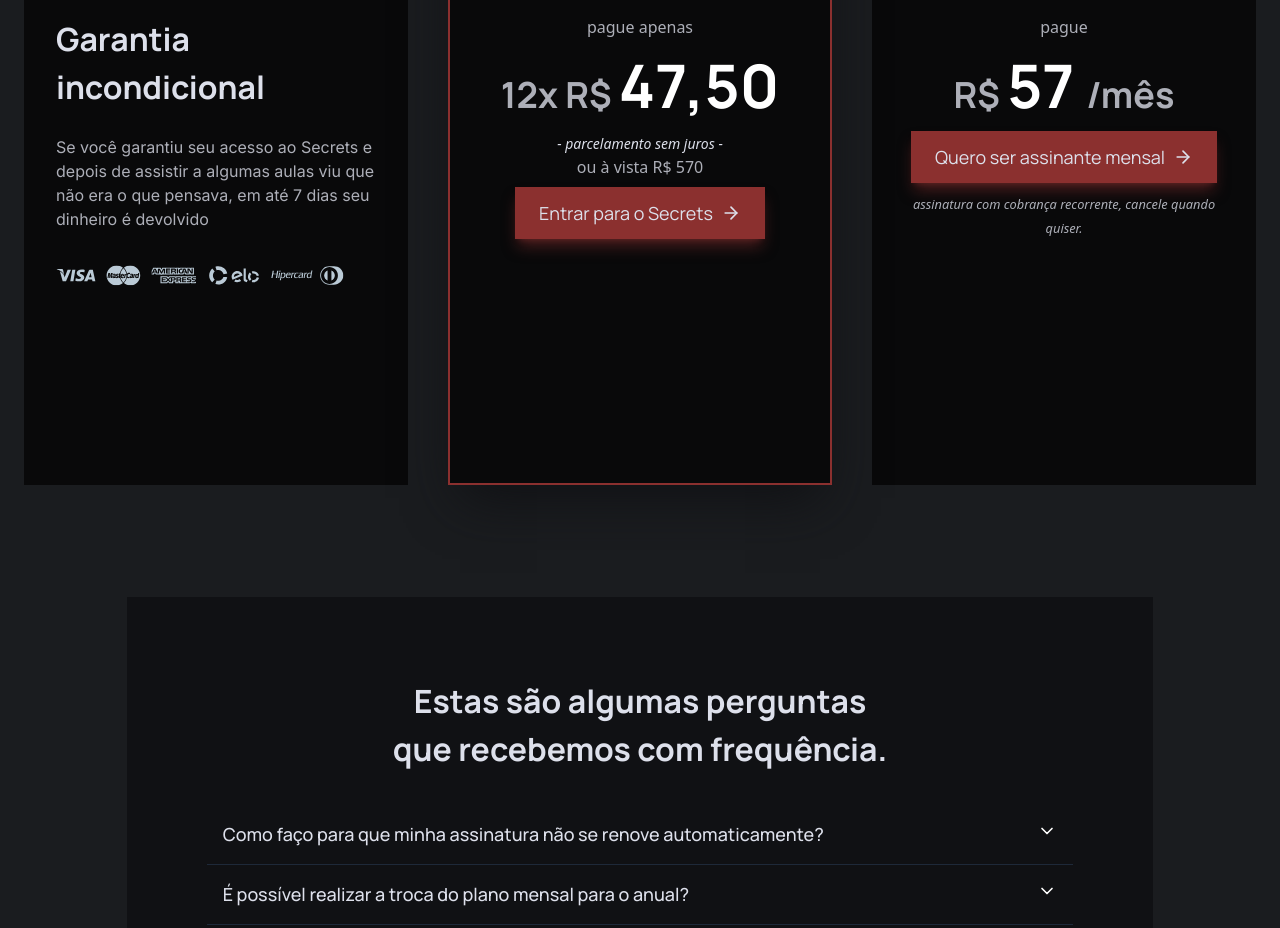
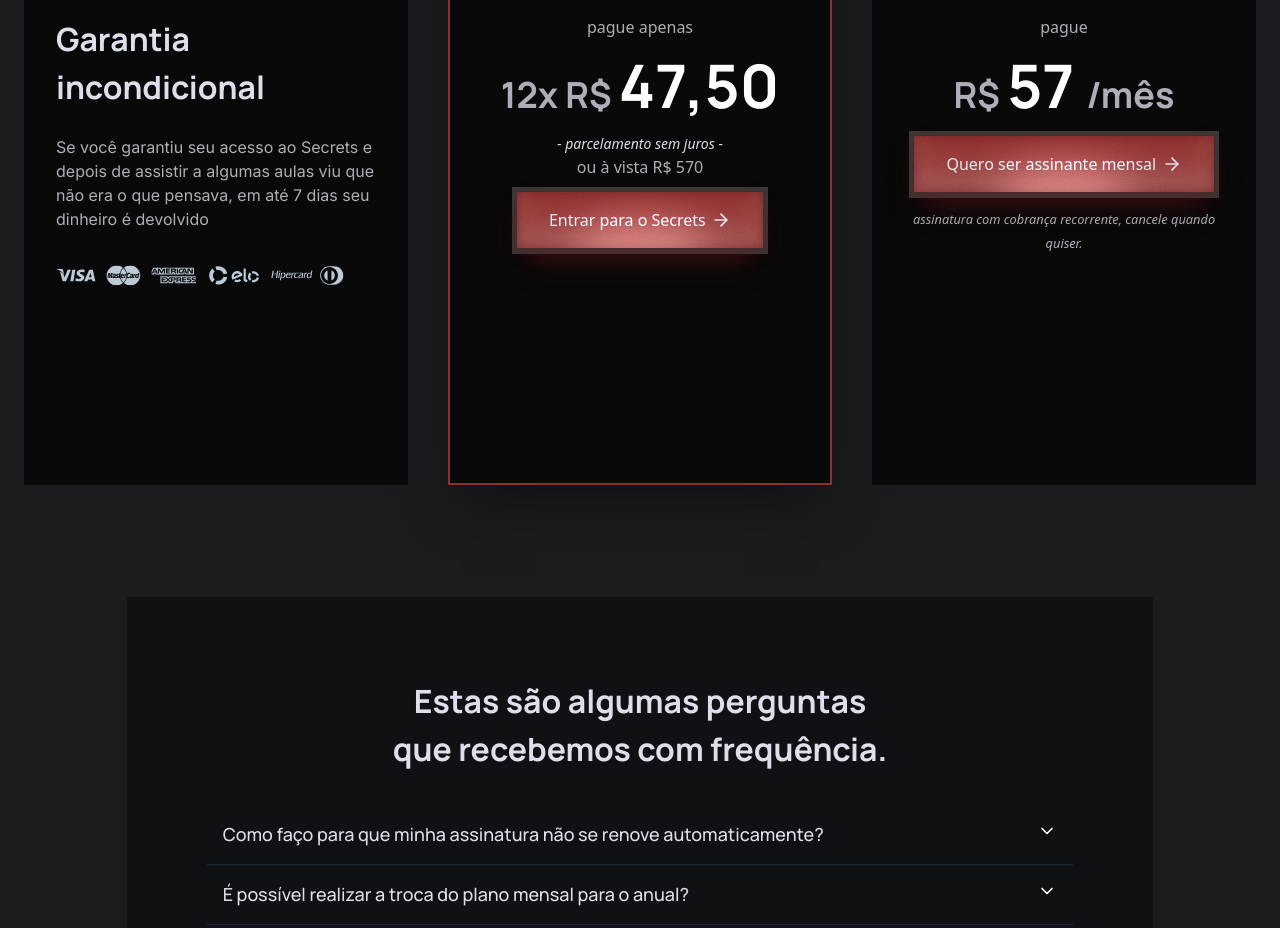
Before and after one commit to correantonio/secrets, a React (Vite) app: page / in a window 1280 px wide. Shown: the part 4720-5648 px from the top of the page. Built offline with nearby package versions, Linux system fonts and the light colour scheme.

Commit message:
O componente Button agora utiliza o componente SmartLink para genrenciar quando mandar o usuário para fora do site

```diff
--- a/src/components/Button.jsx
+++ b/src/components/Button.jsx
@@ -1,15 +1,15 @@
-import React from 'react'
 import { ArrowRight } from 'lucide-react'
+import classes from './Button.module.css'
+import SmartLink from './SmartLink'
 
 const Button = ({ children, link }) => {
   return (
-    <a className='flex w-fit items-center gap-2 px-6 py-3 hover:-translate-y-1 font-display text-lg text-grayish-10 bg-accent shadow-lg shadow-accent/50 cursor-pointer hover:bg-accent/80 transition'
-    target="_blank"
-    rel="noopener noreferrer"
-    href={link}>
-      { children }
-      <span><ArrowRight width={20} height={20}/></span>
-    </a>
+    <div className={classes.btnFluffy}>
+      <SmartLink className={classes.btnFluffy__link} href={link}>
+        {children}
+        <span><ArrowRight width={20} height={20}/></span>
+      </SmartLink>
+    </div>
   )
 }
 
```
